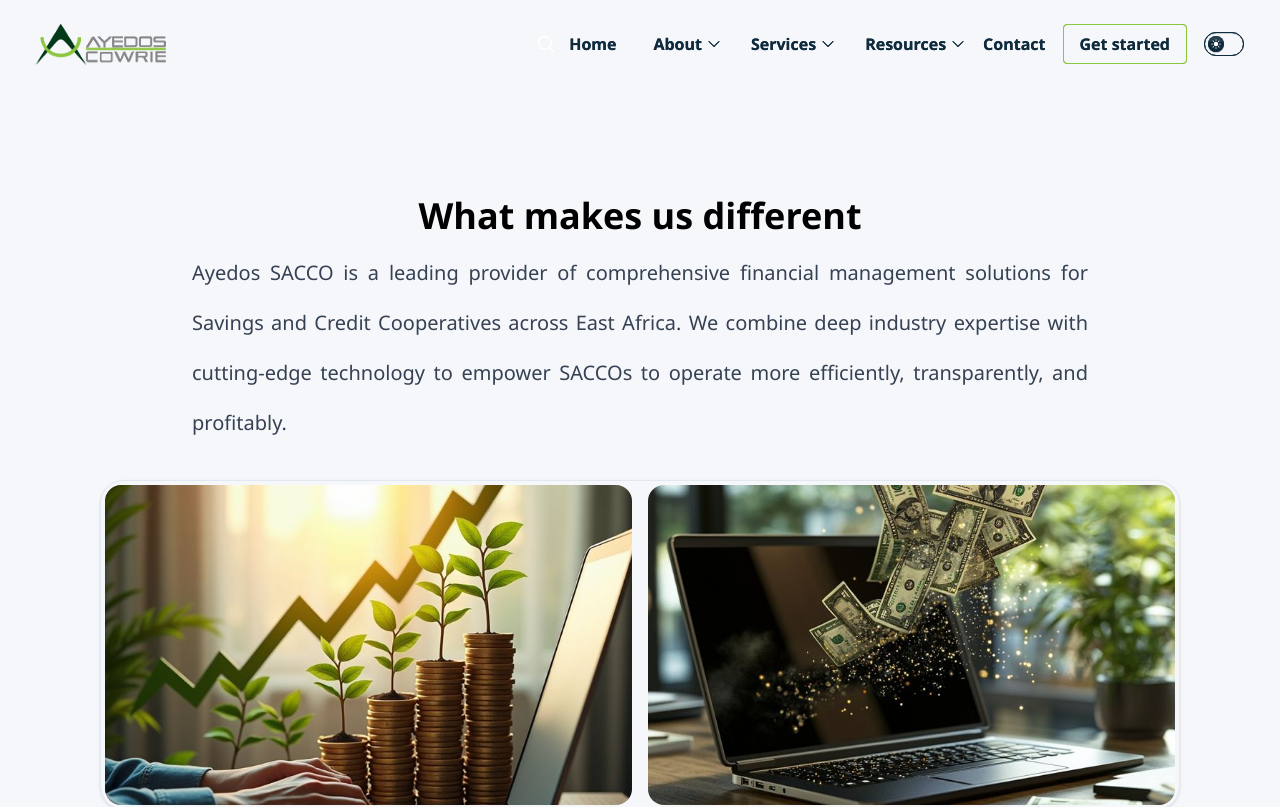
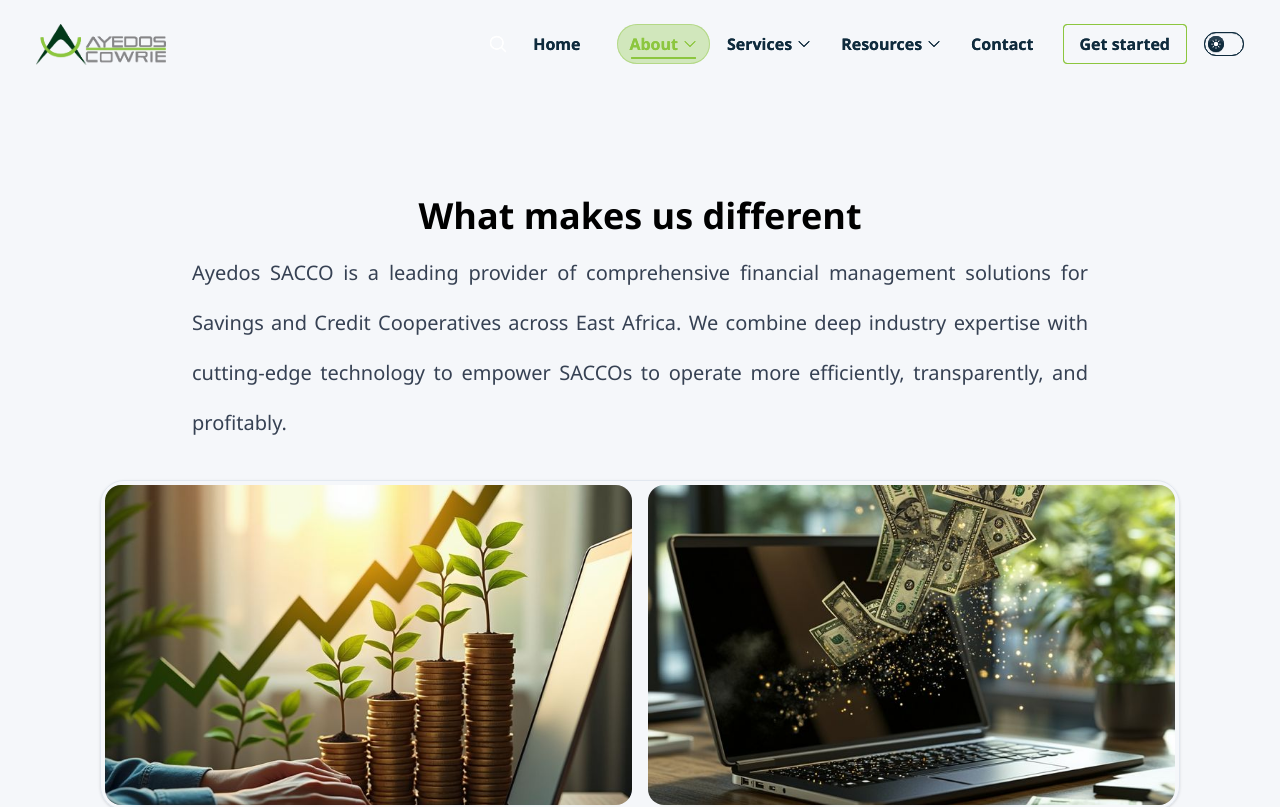
Before and after one commit to Lawrence-AY/Ayedos-sacco, a React (Vite) app: page /our-story in a window 1280 px wide. Shown: the top 807 px of the page. Built offline with nearby package versions, Linux system fonts and the light colour scheme.

Commit message:
updated navbar to show pages

```diff
--- a/src/components/layout/LandingPageNavbar.jsx
+++ b/src/components/layout/LandingPageNavbar.jsx
@@ -7,10 +7,12 @@ import {
   HiSun,
   HiMoon,
 } from "react-icons/hi2";
+import { useLocation } from "react-router-dom";
 import { runSiteSearch } from "../../utils/siteSearch";
 import "../../styles.css";
 
 function Navbar({ onNavigate }) {
+  const location = useLocation();
   const [mobileMenuOpen, setMobileMenuOpen] = useState(false);
   const [scrolled, setScrolled] = useState(false);
   const [dropdownOpen, setDropdownOpen] = useState(null);
@@ -116,6 +118,14 @@ function Navbar({ onNavigate }) {
   const toggleDropdown = (menu) => {
     setDropdownOpen(dropdownOpen === menu ? null : menu);
   };
+
+  const currentPath = location.pathname;
+  const isCurrentPath = (path) => currentPath === path;
+  const isActiveSection = (paths) => paths.some((path) => currentPath === path);
+  const getNavLinkClassName = (path) =>
+    isCurrentPath(path) ? "nav-link-active" : "";
+  const getDropdownButtonClassName = (paths) =>
+    isActiveSection(paths) ? "nav-dropdown-toggle nav-link-active" : "nav-dropdown-toggle";
 
   const menuTextColor = mobileMenuOpen
     ? theme === "dark"
@@ -232,6 +242,8 @@ function Navbar({ onNavigate }) {
         >
           <a
             href="/"
+            className={getNavLinkClassName("/")}
+            aria-current={isCurrentPath("/") ? "page" : undefined}
             style={{
               color: menuTextColor,
             }}
@@ -249,9 +261,12 @@ function Navbar({ onNavigate }) {
           }}
         >
           <button
-            className="nav-dropdown-toggle"
+            className={getDropdownButtonClassName(["/our-story", "/our-ideology"])}
             onClick={() => toggleDropdown("about")}
             style={{ color: menuTextColor }}
+            aria-current={
+              isActiveSection(["/our-story", "/our-ideology"]) ? "page" : undefined
+            }
           >
             About <HiChevronDown />
           </button>
@@ -259,13 +274,15 @@ function Navbar({ onNavigate }) {
             <div className="nav-dropdown-menu">
               <a
                 href="/our-story"
-
+                className={getNavLinkClassName("/our-story")}
+                aria-current={isCurrentPath("/our-story") ? "page" : undefined}
               >
                 Our Story
               </a>
               <a
                 href="/our-ideology"
-
+                className={getNavLinkClassName("/our-ideology")}
+                aria-current={isCurrentPath("/our-ideology") ? "page" : undefined}
               >
                 Our Ideology
               </a>
@@ -281,17 +298,30 @@ function Navbar({ onNavigate }) {
           }}
         >
           <button
-            className="nav-dropdown-toggle"
+            className={getDropdownButtonClassName(["/products", "/pricing"])}
             onClick={() => toggleDropdown("services")}
             style={{ color: menuTextColor }}
+            aria-current={
+              isActiveSection(["/products", "/pricing"]) ? "page" : undefined
+            }
           >
             Services <HiChevronDown />
           </button>
           {dropdownOpen === "services" && (
             <div className="nav-dropdown-menu">
-
-              <a href="/products" >
+              <a
+                href="/products"
+                className={getNavLinkClassName("/products")}
+                aria-current={isCurrentPath("/products") ? "page" : undefined}
+              >
                 Products
+              </a>
+              <a
+                href="/pricing"
+                className={getNavLinkClassName("/pricing")}
+                aria-current={isCurrentPath("/pricing") ? "page" : undefined}
+              >
+                Pricing
               </a>
             </div>
           )}
@@ -305,21 +335,36 @@ function Navbar({ onNavigate }) {
           }}
         >
           <button
-            className="nav-dropdown-toggle"
+            className={getDropdownButtonClassName(["/faq", "/guides", "/blog"])}
             onClick={() => toggleDropdown("resources")}
             style={{ color: menuTextColor }}
+            aria-current={
+              isActiveSection(["/faq", "/guides", "/blog"]) ? "page" : undefined
+            }
           >
             Resources <HiChevronDown />
           </button>
           {dropdownOpen === "resources" && (
             <div className="nav-dropdown-menu">
-              <a href="/faq" >
+              <a
+                href="/faq"
+                className={getNavLinkClassName("/faq")}
+                aria-current={isCurrentPath("/faq") ? "page" : undefined}
+              >
                 FAQ
               </a>
-              <a href="/guides"  >
+              <a
+                href="/guides"
+                className={getNavLinkClassName("/guides")}
+                aria-current={isCurrentPath("/guides") ? "page" : undefined}
+              >
                 Guides
               </a>
-              <a href="/blog"  >
+              <a
+                href="/blog"
+                className={getNavLinkClassName("/blog")}
+                aria-current={isCurrentPath("/blog") ? "page" : undefined}
+              >
                 Blog
               </a>
             </div>
@@ -334,6 +379,8 @@ function Navbar({ onNavigate }) {
         >
           <a
             href="/contact"
+            className={getNavLinkClassName("/contact")}
+            aria-current={isCurrentPath("/contact") ? "page" : undefined}
             style={{
               color: menuTextColor,
             }}
--- a/src/components/layout/Navbar.jsx
+++ b/src/components/layout/Navbar.jsx
@@ -7,10 +7,12 @@ import {
   HiSun,
   HiMoon,
 } from "react-icons/hi2";
+import { useLocation } from "react-router-dom";
 import { runSiteSearch } from "../../utils/siteSearch";
 import "../../styles.css";
 
 function Navbar({ onNavigate }) {
+  const location = useLocation();
   const [mobileMenuOpen, setMobileMenuOpen] = useState(false);
   const [scrolled, setScrolled] = useState(false);
   const [dropdownOpen, setDropdownOpen] = useState(null);
@@ -114,6 +116,14 @@ function Navbar({ onNavigate }) {
   const toggleDropdown = (menu) => {
     setDropdownOpen(dropdownOpen === menu ? null : menu);
   };
+
+  const currentPath = location.pathname;
+  const isCurrentPath = (path) => currentPath === path;
+  const isActiveSection = (paths) => paths.some((path) => currentPath === path);
+  const getNavLinkClassName = (path) =>
+    isCurrentPath(path) ? "nav-link-active" : "";
+  const getDropdownButtonClassName = (paths) =>
+    isActiveSection(paths) ? "nav-dropdown-toggle nav-link-active" : "nav-dropdown-toggle";
 
   const menuTextColor = mobileMenuOpen
     ? theme === "dark"
@@ -229,6 +239,8 @@ function Navbar({ onNavigate }) {
         >
           <a
             href="/"
+            className={getNavLinkClassName("/")}
+            aria-current={isCurrentPath("/") ? "page" : undefined}
             style={{
               color: menuTextColor,
             }}
@@ -246,9 +258,12 @@ function Navbar({ onNavigate }) {
           }}
         >
           <button
-            className="nav-dropdown-toggle"
+            className={getDropdownButtonClassName(["/our-story", "/our-ideology"])}
             onClick={() => toggleDropdown("about")}
             style={{ color: menuTextColor }}
+            aria-current={
+              isActiveSection(["/our-story", "/our-ideology"]) ? "page" : undefined
+            }
           >
             About <HiChevronDown />
           </button>
@@ -256,13 +271,15 @@ function Navbar({ onNavigate }) {
             <div className="nav-dropdown-menu">
               <a
                 href="/our-story"
-
+                className={getNavLinkClassName("/our-story")}
+                aria-current={isCurrentPath("/our-story") ? "page" : undefined}
               >
                 Our Story
               </a>
               <a
                 href="/our-ideology"
-
+                className={getNavLinkClassName("/our-ideology")}
+                aria-current={isCurrentPath("/our-ideology") ? "page" : undefined}
               >
                 Our Ideology
               </a>
@@ -278,17 +295,30 @@ function Navbar({ onNavigate }) {
           }}
         >
           <button
-            className="nav-dropdown-toggle"
+            className={getDropdownButtonClassName(["/products", "/pricing"])}
             onClick={() => toggleDropdown("services")}
             style={{ color: menuTextColor }}
+            aria-current={
+              isActiveSection(["/products", "/pricing"]) ? "page" : undefined
+            }
           >
             Services <HiChevronDown />
           </button>
           {dropdownOpen === "services" && (
             <div className="nav-dropdown-menu">
-
-              <a href="/products"  >
+              <a
+                href="/products"
+                className={getNavLinkClassName("/products")}
+                aria-current={isCurrentPath("/products") ? "page" : undefined}
+              >
                 Products
+              </a>
+              <a
+                href="/pricing"
+                className={getNavLinkClassName("/pricing")}
+                aria-current={isCurrentPath("/pricing") ? "page" : undefined}
+              >
+                Pricing
               </a>
             </div>
           )}
@@ -302,21 +332,36 @@ function Navbar({ onNavigate }) {
           }}
         >
           <button
-            className="nav-dropdown-toggle"
+            className={getDropdownButtonClassName(["/faq", "/guides", "/blog"])}
             onClick={() => toggleDropdown("resources")}
             style={{ color: menuTextColor }}
+            aria-current={
+              isActiveSection(["/faq", "/guides", "/blog"]) ? "page" : undefined
+            }
           >
             Resources <HiChevronDown />
           </button>
           {dropdownOpen === "resources" && (
             <div className="nav-dropdown-menu">
-              <a href="/faq"  >
+              <a
+                href="/faq"
+                className={getNavLinkClassName("/faq")}
+                aria-current={isCurrentPath("/faq") ? "page" : undefined}
+              >
                 FAQ
               </a>
-              <a href="/guides"  >
+              <a
+                href="/guides"
+                className={getNavLinkClassName("/guides")}
+                aria-current={isCurrentPath("/guides") ? "page" : undefined}
+              >
                 Guides
               </a>
-              <a href="/blog" >
+              <a
+                href="/blog"
+                className={getNavLinkClassName("/blog")}
+                aria-current={isCurrentPath("/blog") ? "page" : undefined}
+              >
                 Blog
               </a>
             </div>
@@ -331,6 +376,8 @@ function Navbar({ onNavigate }) {
         >
           <a
             href="/contact"
+            className={getNavLinkClassName("/contact")}
+            aria-current={isCurrentPath("/contact") ? "page" : undefined}
             style={{
               color: menuTextColor,
             }}
--- a/src/styles/global.css
+++ b/src/styles/global.css
@@ -1129,6 +1129,13 @@ tbody tr:last-child td {
   color: var(--color-text);
 }
 
+  .landing-links > .nav-dropdown > a.nav-link-active::after,
+  .nav-dropdown-toggle.nav-link-active::after {
+    left: 0;
+    right: 0;
+    bottom: 0;
+  }
+
   [data-theme="dark"] .landing-links a {
     border-bottom: 1px solid rgba(255, 255, 255, 0.08);
     color: #ffffff;
@@ -1192,21 +1199,51 @@ tbody tr:last-child td {
   position: relative;
 }
 
+.landing-links > .nav-dropdown > a,
 .nav-dropdown-toggle {
   background: none;
   border: none;
-
+  position: relative;
   font-weight: 600;
   font-size: 1rem;
   cursor: pointer;
   padding: 8px 12px;
+  border-radius: 999px;
   display: flex;
   align-items: center;
   gap: 4px;
+  transition:
+    background-color 180ms ease,
+    color 180ms ease,
+    box-shadow 180ms ease;
 }
 
 .nav-dropdown-toggle:hover {
 
+}
+
+.nav-link-active {
+  background: rgba(140, 198, 63, 0.18);
+  color: #8cc63f !important;
+  box-shadow: inset 0 0 0 1px rgba(140, 198, 63, 0.24);
+}
+
+[data-theme="dark"] .nav-link-active {
+  background: rgba(140, 198, 63, 0.16);
+  color: #b9e86d !important;
+  box-shadow: inset 0 0 0 1px rgba(185, 232, 109, 0.2);
+}
+
+.landing-links > .nav-dropdown > a.nav-link-active::after,
+.nav-dropdown-toggle.nav-link-active::after {
+  content: "";
+  position: absolute;
+  left: 14px;
+  right: 14px;
+  bottom: 5px;
+  height: 2px;
+  border-radius: 999px;
+  background: currentColor;
 }
 
 .nav-dropdown-menu {
@@ -1234,6 +1271,10 @@ tbody tr:last-child td {
   color: var(--color-text);
   font-size: 0.95rem;
   transition: background 150ms ease;
+}
+
+.nav-dropdown-menu a.nav-link-active {
+  background: rgba(140, 198, 63, 0.14);
 }
 
 [data-theme="dark"] .nav-dropdown-menu a {
```
